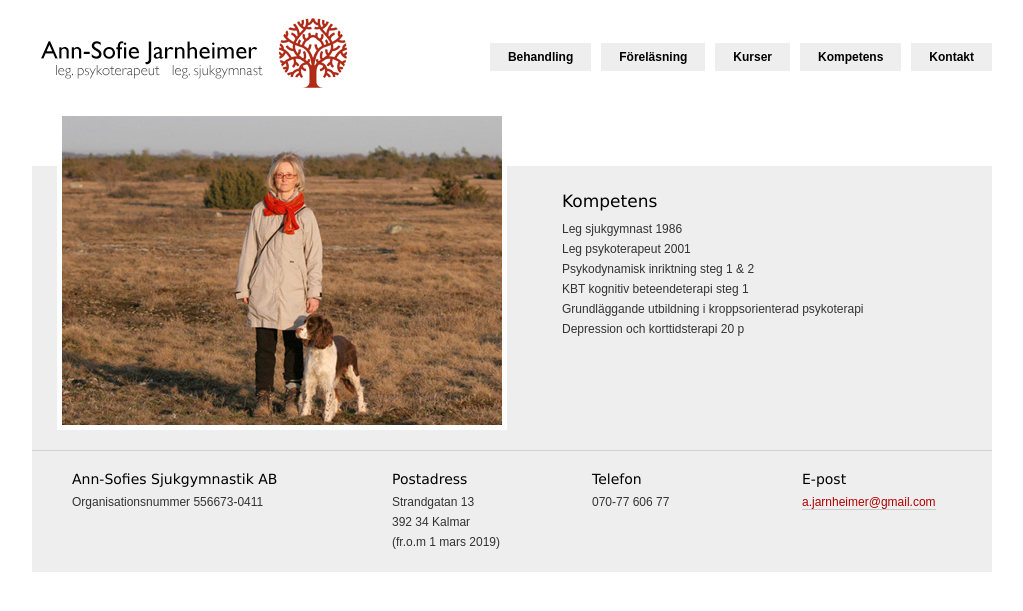
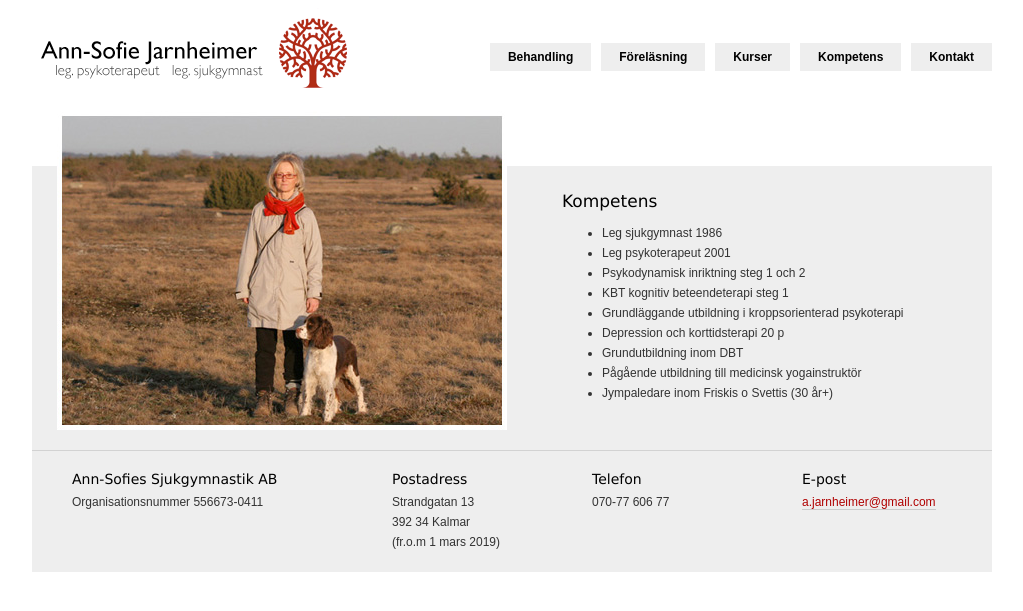
Before and after one commit to jarnheimer/ajarnheimer, a PHP site: page /kompetens.php in a window 1280 px wide. Shown: the top 611 px of the page, without its empty margins (128-1151 px from the left). Run offline with PHP 8.4, Linux system fonts and the light colour scheme.

Commit message:
Updatera kompetenser

```diff
--- a/kompetens.php
+++ b/kompetens.php
@@ -10,12 +10,21 @@ $titel = "Ann-Sofie Jarnheimer - Kompetens";
 
         <div class="columnRight">
             <div class="head">Kompetens</div>
-            <div class="text">Leg sjukgymnast 1986 <br>
-                Leg psykoterapeut 2001<br>
-                Psykodynamisk inriktning steg 1 &amp; 2 <br>
-                KBT kognitiv beteendeterapi steg 1 <br>
-                Grundl&auml;ggande utbildning i kroppsorienterad psykoterapi<br>
-                Depression och korttidsterapi 20 p<br>
+            <div class="text">
+                <ul>
+
+
+                    <li>Leg sjukgymnast 1986</li>
+                    <li>Leg psykoterapeut 2001</li>
+                    <li>Psykodynamisk inriktning steg 1 och 2</li>
+                    <li>KBT kognitiv beteendeterapi steg 1</li>
+                    <li>Grundl&auml;ggande utbildning i kroppsorienterad psykoterapi</li>
+                    <li>Depression och korttidsterapi 20 p</li>
+                    <li>Grundutbildning inom DBT</li>
+                    <li>Pågående utbildning till medicinsk yogainstruktör</li>
+                    <li>Jympaledare inom Friskis o Svettis (30 år+)</li>
+
+                </ul>
 
             </div>
         </div>
```
